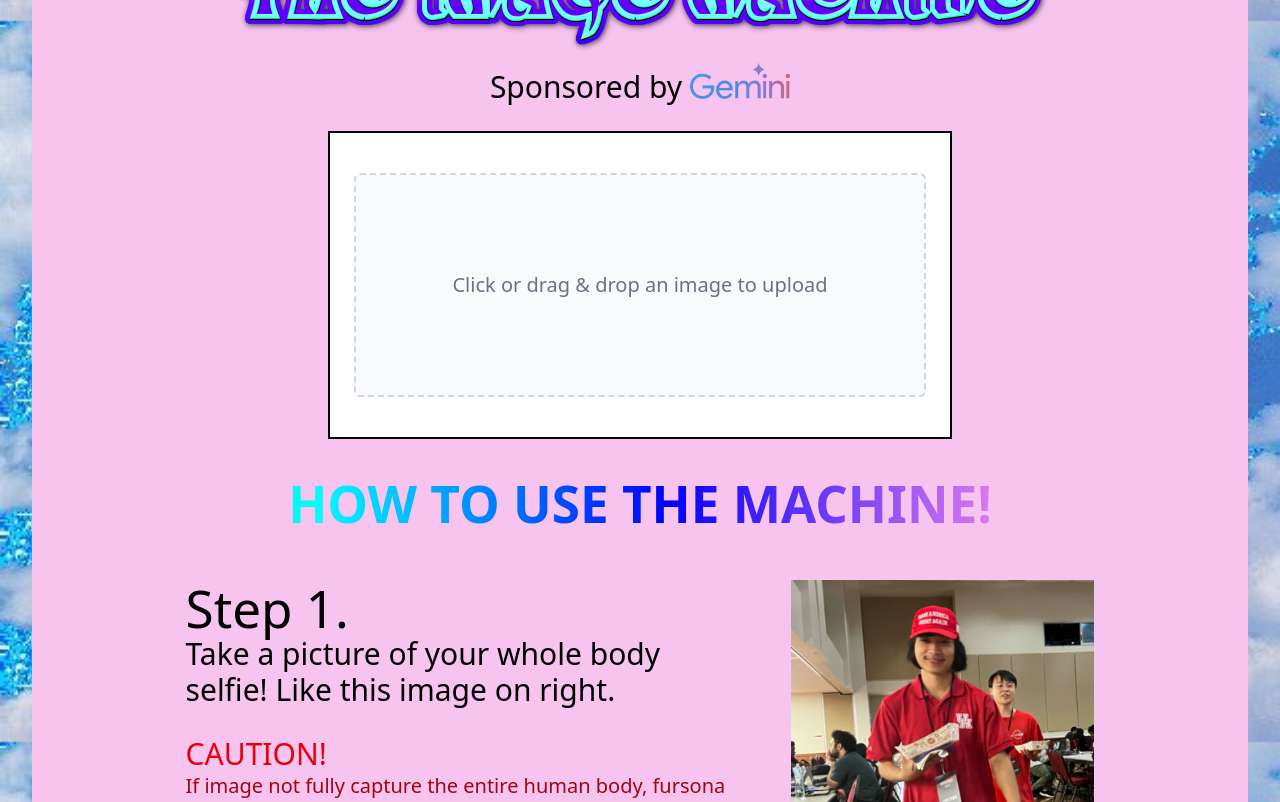
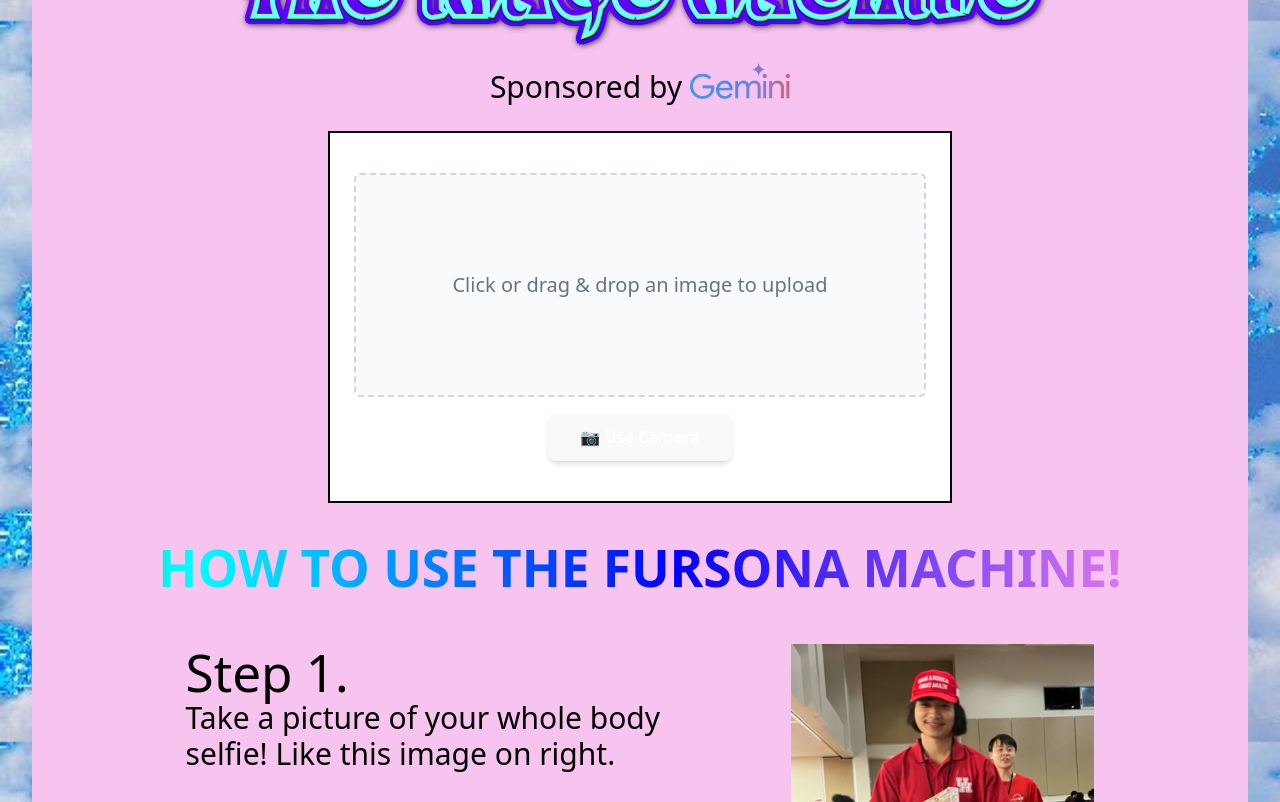
Before and after one commit to SiruX21/codered-astra, a React (Vite) app in the folder front-end/: page / in a window 1280 px wide. Shown: the part 700-1502 px from the top of the page. Built offline with nearby package versions, Linux system fonts and the light colour scheme.

Commit message:
added camera option as well

```diff
--- a/front-end/src/components/Previews.jsx
+++ b/front-end/src/components/Previews.jsx
@@ -1,10 +1,14 @@
-import React, { useState, useEffect, useMemo } from "react";
+import React, { useState, useEffect, useMemo, useRef } from "react";
 import { useDropzone } from "react-dropzone";
 
 export function Previews() {
   const [file, setFile] = useState(null);
   const [processing, setProcessing] = useState(false);
   const [response, setResponse] = useState(null);
+  const [showCamera, setShowCamera] = useState(false);
+  const [stream, setStream] = useState(null);
+  const videoRef = useRef(null);
+  const canvasRef = useRef(null);
 
   const { getRootProps, getInputProps, isFocused, isDragAccept, isDragReject } =
     useDropzone({
@@ -62,15 +66,224 @@ export function Previews() {
     }
   }
 
+  // 📷 Camera functions
+  async function startCamera() {
+    try {
+      console.log('📷 Requesting camera access...');
+
+      // Check if getUserMedia is available
+      if (!navigator.mediaDevices || !navigator.mediaDevices.getUserMedia) {
+        alert("Your browser doesn't support camera access. Please use a modern browser like Chrome, Firefox, or Safari.");
+        return;
+      }
+
+      // Check current permission state first
+      if (navigator.permissions && navigator.permissions.query) {
+        try {
+          const permissionStatus = await navigator.permissions.query({ name: 'camera' });
+          console.log('📹 Camera permission status:', permissionStatus.state);
+
+          if (permissionStatus.state === 'denied') {
+            alert('Camera access is blocked. Please enable it in your browser settings.');
+            return;
+          }
+        } catch (err) {
+          console.log('Permission API not fully supported, continuing anyway...');
+        }
+      }
+
+      // Show camera UI immediately
+      setShowCamera(true);
+
+      // Request camera with basic constraints - longer timeout
+      const mediaStream = await Promise.race([
+        navigator.mediaDevices.getUserMedia({
+          video: {
+            width: { ideal: 1280 },
+            height: { ideal: 720 }
+          },
+          audio: false
+        }),
+        new Promise((_, reject) =>
+          setTimeout(() => reject(new Error('Camera timeout - taking too long to start')), 10000)
+        )
+      ]);
+
+      console.log('✅ Camera access granted!');
+      console.log('📹 Video tracks:', mediaStream.getVideoTracks());
+      setStream(mediaStream);
+
+      // Wait for video element to be available and set stream
+      setTimeout(() => {
+        if (videoRef.current && mediaStream) {
+          videoRef.current.srcObject = mediaStream;
+
+          // Add event listener to confirm video is playing
+          videoRef.current.onloadedmetadata = () => {
+            videoRef.current.play().then(() => {
+              console.log('✅ Video stream connected and playing');
+            }).catch(err => {
+              console.error('Error playing video:', err);
+            });
+          };
+        }
+      }, 100);
+    } catch (err) {
+      console.error("Camera error:", err);
+      setShowCamera(false); // Close modal on error
+
+      let errorMessage = "Failed to access camera. ";
+
+      if (err.message && err.message.includes('timeout')) {
+        errorMessage += "Camera is taking too long to start. Try closing other apps that might be using the camera.";
+      } else if (err.name === 'NotAllowedError' || err.name === 'PermissionDeniedError') {
+        errorMessage += "Please allow camera access in your browser settings.";
+      } else if (err.name === 'NotFoundError' || err.name === 'DevicesNotFoundError') {
+        errorMessage += "No camera found on this device.";
+      } else if (err.name === 'NotReadableError' || err.name === 'TrackStartError') {
+        errorMessage += "Camera is already in use by another application.";
+      } else if (err.name === 'OverconstrainedError') {
+        errorMessage += "Camera doesn't meet requirements.";
+      } else if (err.name === 'AbortError') {
+        errorMessage += "Camera initialization was aborted. Please try again.";
+      } else {
+        errorMessage += err.message || "Unknown error occurred.";
+      }
+
+      alert(errorMessage);
+    }
+  }
+
+  function stopCamera() {
+    console.log('🛑 Stopping camera...');
+    if (stream) {
+      stream.getTracks().forEach(track => {
+        track.stop();
+        console.log('Stopped track:', track.kind);
+      });
+      setStream(null);
+    }
+    if (videoRef.current) {
+      videoRef.current.srcObject = null;
+    }
+    setShowCamera(false);
+  }
+
+  function capturePhoto() {
+    if (!videoRef.current || !canvasRef.current) {
+      console.error('Video or canvas ref not available');
+      return;
+    }
+
+    const video = videoRef.current;
+
+    // Check if video is ready
+    if (video.readyState !== video.HAVE_ENOUGH_DATA) {
+      alert('Camera is still loading. Please wait a moment and try again.');
+      return;
+    }
+
+    const canvas = canvasRef.current;
+
+    console.log('📸 Capturing photo...');
+    console.log('Video dimensions:', video.videoWidth, 'x', video.videoHeight);
+
+    // Set canvas size to match video
+    canvas.width = video.videoWidth;
+    canvas.height = video.videoHeight;
+
+    // Draw video frame to canvas
+    const ctx = canvas.getContext('2d');
+    ctx.drawImage(video, 0, 0);
+
+    console.log('✅ Photo captured, converting to file...');
+
+    // Convert canvas to blob
+    canvas.toBlob(async (blob) => {
+      if (!blob) {
+        alert('Failed to capture photo. Please try again.');
+        return;
+      }
+
+      const capturedFile = new File([blob], "camera-capture.jpg", {
+        type: "image/jpeg"
+      });
+
+      console.log('✅ File created:', capturedFile.size, 'bytes');
+
+      const newFile = Object.assign(capturedFile, {
+        preview: URL.createObjectURL(capturedFile),
+      });
+
+      setFile(newFile);
+      setProcessing(true);
+      stopCamera();
+
+      await uploadToBackend(newFile);
+    }, 'image/jpeg', 0.95);
+  }
+
   useEffect(() => {
     return () => {
       if (file?.preview) URL.revokeObjectURL(file.preview);
+      if (stream) {
+        stream.getTracks().forEach(track => track.stop());
+      }
     };
-  }, [file]);
+  }, [file, stream]);
 
   return (
     <section className="container mx-auto px-6 py-10">
-      {/* Upload box */}
+      {/* Camera Modal - Seamless overlay */}
+      {showCamera && (
+        <div className="fixed inset-0 z-50 flex items-center justify-center p-4 backdrop-blur-sm">
+          <div className="bg-white rounded-2xl shadow-2xl p-8 max-w-3xl w-full animate-in fade-in zoom-in duration-200">
+            <div className="flex items-center justify-between mb-6">
+              <h2 className="text-2xl font-bold text-gray-800">📷 Take a Photo</h2>
+              <button
+                onClick={stopCamera}
+                className="text-gray-400 hover:text-gray-600 transition-colors"
+                aria-label="Close"
+              >
+                <svg className="w-6 h-6" fill="none" stroke="currentColor" viewBox="0 0 24 24">
+                  <path strokeLinecap="round" strokeLinejoin="round" strokeWidth={2} d="M6 18L18 6M6 6l12 12" />
+                </svg>
+              </button>
+            </div>
+
+            <div className="relative bg-black rounded-xl overflow-hidden shadow-inner mb-6">
+              <video
+                ref={videoRef}
+                autoPlay
+                playsInline
+                muted
+                className="w-full h-auto max-h-[60vh] object-contain"
+                onLoadedMetadata={() => console.log('Video loaded')}
+              />
+              <canvas ref={canvasRef} className="hidden" />
+            </div>
+
+            <div className="flex gap-4">
+              <button
+                onClick={capturePhoto}
+                className="flex-1 bg-gradient-to-r from-blue-500 to-blue-600 hover:from-blue-600 hover:to-blue-700 text-white font-bold py-4 px-6 rounded-xl transition-all transform hover:scale-105 shadow-lg"
+              >
+                <span className="text-xl">📸</span>
+                <span className="ml-2">Capture Photo</span>
+              </button>
+              <button
+                onClick={stopCamera}
+                className="px-8 bg-gray-100 hover:bg-gray-200 text-gray-700 font-semibold py-4 rounded-xl transition-all"
+              >
+                Cancel
+              </button>
+            </div>
+          </div>
+        </div>
+      )}
+
+      {/* Upload box with camera button */}
+      <div className="space-y-4">
         <div
           {...getRootProps()}
           className={`flex flex-col items-center justify-center p-24 border-2 border-dashed rounded-md transition-colors duration-200 cursor-pointer bg-gray-50 hover:bg-gray-100 ${borderColor}`}
@@ -79,6 +292,18 @@ export function Previews() {
           <p className="text-gray-500 text-center text-xl">
             Click or drag & drop an image to upload
           </p>
+        </div>
+
+        {/* Camera button */}
+        <div className="flex justify-center">
+          <button
+            onClick={startCamera}
+            disabled={processing}
+            className="bg-green-500 hover:bg-green-600 disabled:bg-gray-400 text-white font-bold py-3 px-8 rounded-lg transition-colors shadow-md"
+          >
+            📷 Use Camera
+          </button>
+        </div>
       </div>
 
       {/* Preview section */}
--- a/front-end/src/pages/Default.jsx
+++ b/front-end/src/pages/Default.jsx
@@ -13,7 +13,7 @@ function Instructions() {
     <>
       <div>
         <h1 className="mb-3 font-bold">
-          <span className="rainbow-text">HOW TO USE THE MACHINE!</span>
+          <span className="rainbow-text">HOW TO USE THE FURSONA MACHINE!</span>
         </h1>
       </div>
 
@@ -130,11 +130,8 @@ export function DefaultApp() {
             className="bg-white text-black border-2"
             onSubmit={(e) => {
               e.preventDefault();
-
-              // Now get the form data as you regularly would
-              const formData = new FormData(e.currentTarget);
-              const file = formData.get("my-file");
-              alert(file.name);
+              // Previews component handles file upload internally
+              // No need to process form data here
             }}
           >
             <Previews />
```
Lines whose indentation alone changed are shown as unchanged.
